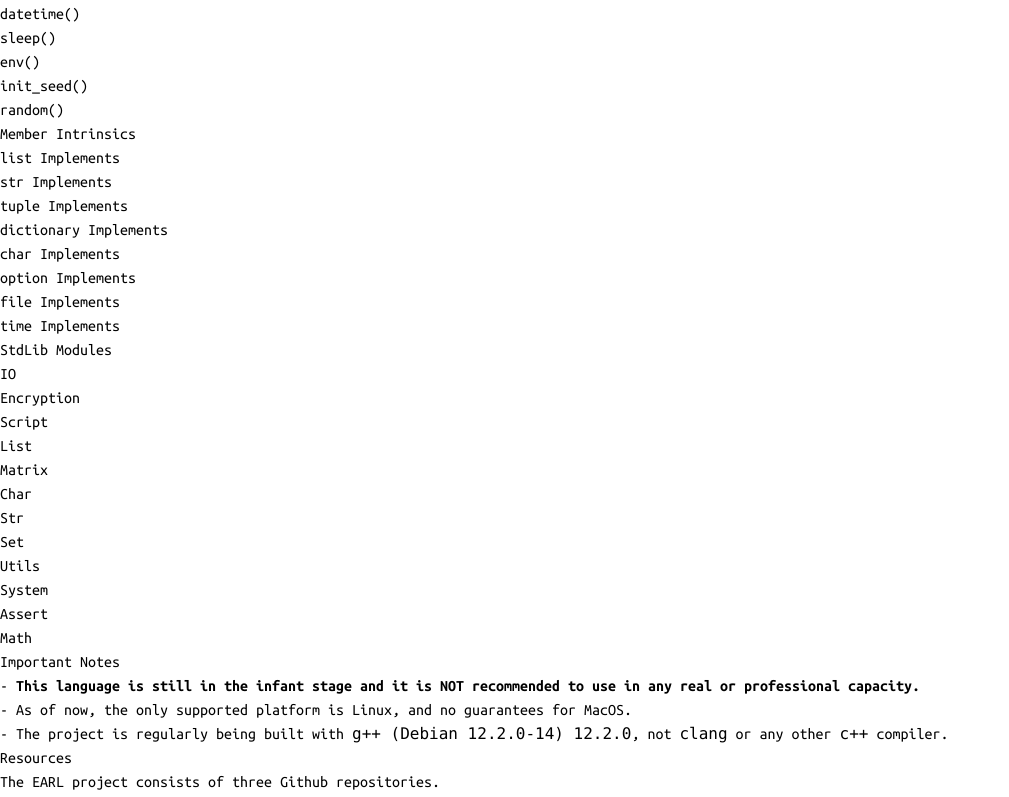
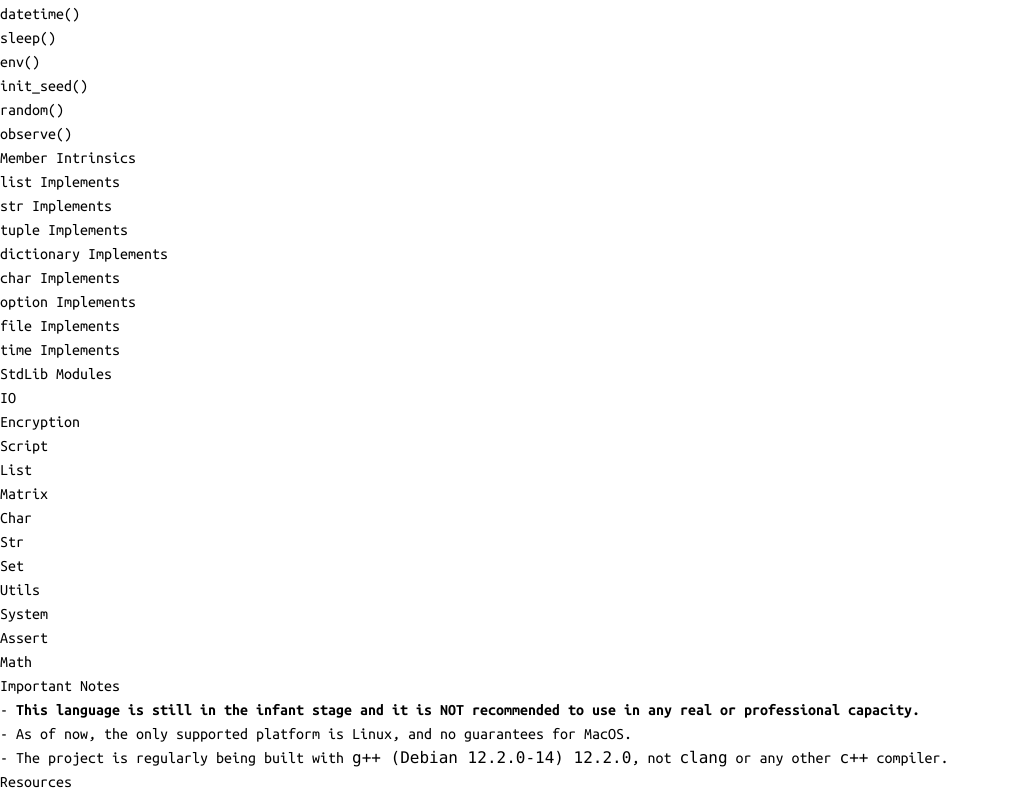
Before and after one commit to malloc-nbytes/EARL-web, a React (Vite) app: page /EARL-web/documentation in a window 1280 px wide. Shown: the part 2942-3739 px from the top of the page, without its empty margins (0-1009 px from the left). Built offline with nearby package versions, Linux system fonts and the light colour scheme.

Commit message:
added observe intrinsic

```diff
--- a/src/code-snippets/Intrinsics.jsx
+++ b/src/code-snippets/Intrinsics.jsx
@@ -26,3 +26,4 @@ export const sleepDef            = "sleep(milli: int) -> unit";
 export const envDef              = "env(variable: str) -> str";
 export const initSeedDef         = "init_seed(seed: int) -> unit";
 export const randomDef           = "random() -> int";
+export const observeDef          = "observe(var: <identifier>, callback: FunctionRef(any) -> unit | closure<any> -> unit) -> unit";
--- a/src/pages/Documentation.jsx
+++ b/src/pages/Documentation.jsx
@@ -67,6 +67,7 @@ import {
     envDef,
     initSeedDef,
     randomDef,
+    observeDef,
 } from "../code-snippets/Intrinsics";
 import {
     listAppend,
@@ -1509,6 +1510,19 @@ const intrinsicsSections = [
             </>
         ),
     },
+    {
+        title: "observe()",
+        content: (
+            <>
+                <EARLCodeSnippet code={observeDef} language={'rust'} />
+                <EARLInfo text='Sets an event listener on the variable `var` that will trigger the function `callback` whenever `var` is mutated.' />
+                <EARLInfo text='The parameter that `callback` has will have the variable that is being observed "forwarded" to it.' />
+                <EARLInfoSpace>
+                    <EARLInfo text='*Note*: `callback` is expected to take only 1 parameter.' />
+                </EARLInfoSpace>
+            </>
+        ),
+    },
 ];
 
 const memberIntrinsicsSections = [
```
